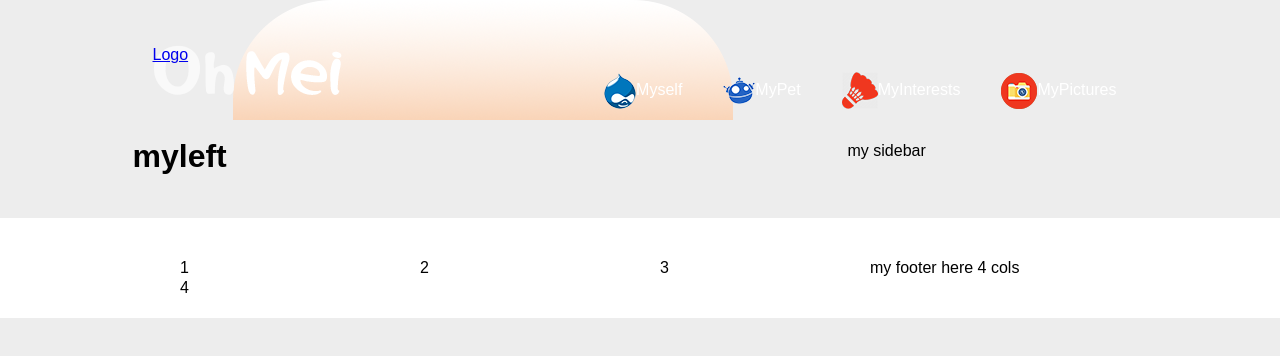
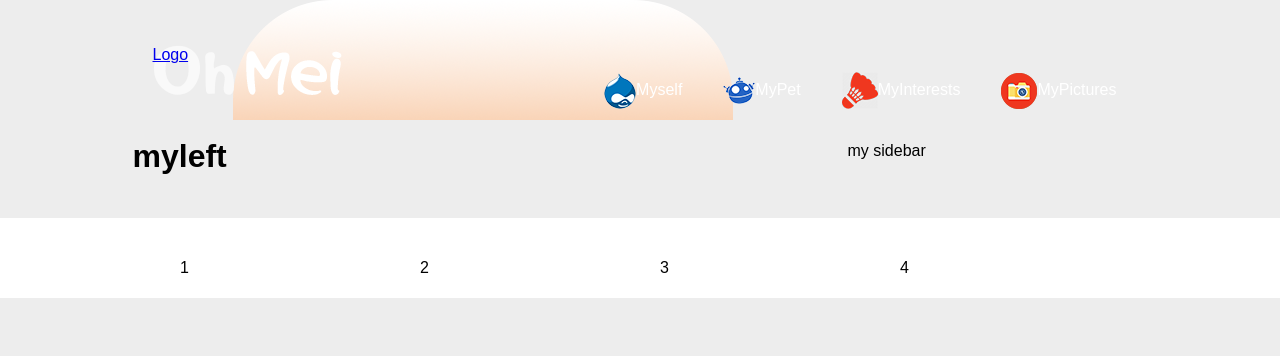
Before and after one commit to laferrari0626/meifeng36.github.io, a plain HTML site: page index.html in a window 1280 px wide. Drawn offline with Linux system fonts and the light colour scheme.

Commit message:
Update index.html

```diff
--- a/index.html
+++ b/index.html
@@ -34,7 +34,7 @@
   </div><!-- end of mainContent -->
   <footer>
     <div id="myFooter">
-      my footer here 4 cols
+      <!-- my footer here 4 cols -->
       <div class="col_4">1</div>
       <div class="col_4">2</div>
       <div class="col_4">3</div>
```
